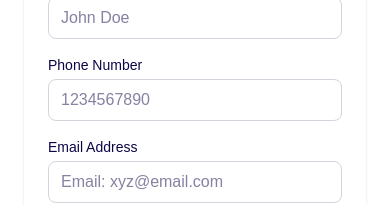
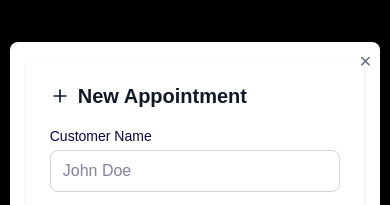
Before and after one commit to dinSurya/cleaning-scheduler, a Next.js app: page / in a window 390 px wide. Both pictures are taken after a click on the button "+ New Appointment". Shown: the top 205 px of the page. Built offline with nearby package versions, Linux system fonts and the light colour scheme; no server answers; the database is empty.

Commit message:
responsive designing

```diff
--- a/src/app/page.tsx
+++ b/src/app/page.tsx
@@ -178,7 +178,7 @@
 
         <button
           onClick={() => setIsModalOpen(true)}
-          className="bg-gray-600 text-black px-4 py-2 rounded-lg hover:bg-gray-700"
+          className="bg-mauve-400 text-black px-4 py-2 rounded-lg hover:bg-mauve-500"
         >
           + New Appointment
         </button>
@@ -186,8 +186,7 @@
         {isModalOpen && (
           <div className="fixed inset-0 bg-black bg-opacity-50 flex items-center justify-center z-50">
 
-            <div className="bg-white w-full max-w-lg rounded-lg p-6 relative">
-
+            <div className="bg-white w-[95%] sm:max-w-lg max-h-[90vh] overflow-y-auto rounded-lg p-4 sm:p-6 relative">
               {/* Close button */}
               <button
                 onClick={() => setIsModalOpen(false)}
```
